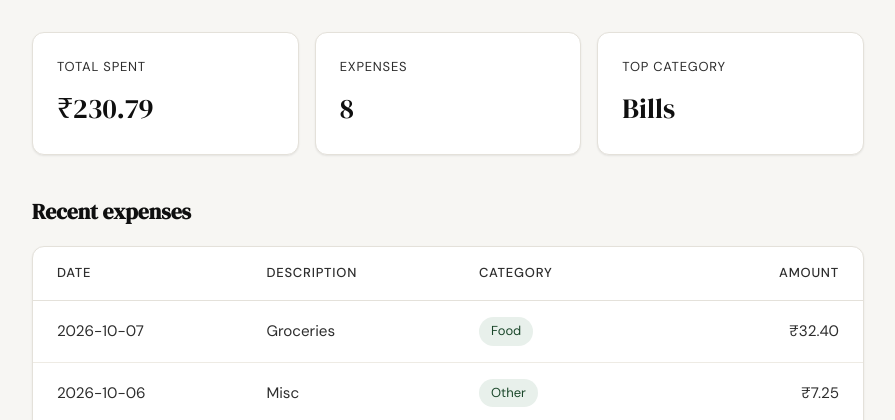
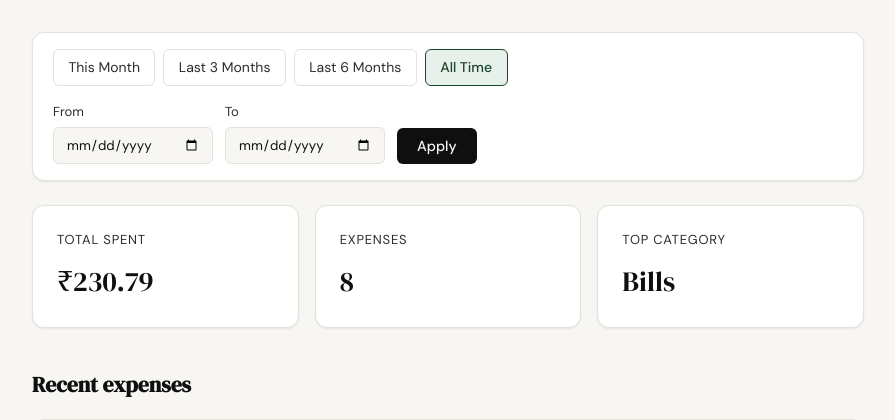
Before and after one commit to ForhanShahriarFahim/spendly, a Flask app: page /profile in a window 1280 px wide. Shown: the part 209-629 px from the top of the page, without its empty margins (192-1087 px from the left). Run offline with Flask 3, Linux system fonts and the light colour scheme; the visitor is signed in with stand-in values (Sample User, id 1); data comes from the database, SQL or seed files in the repository.

Commit message:
Add date range filter to profile page (Step 6)
Co-Authored-By: Claude Sonnet 5.5 <noreply@anthropic.com>

```diff
--- a/app.py
+++ b/app.py
@@ -1,5 +1,7 @@
+import calendar
 import os
 import sqlite3
+from datetime import date, datetime
 
 from flask import (
     Flask,
@@ -134,6 +136,70 @@ def logout():
     return redirect(url_for("landing"))
 
 
+def _parse_iso_date(value):
+    """Return `value` as a normalised YYYY-MM-DD string, or None if it is
+    missing or malformed (a bad value is treated as absent)."""
+    try:
+        return datetime.strptime(value, "%Y-%m-%d").date().isoformat()
+    except (TypeError, ValueError):
+        return None
+
+
+def _shift_months(day, months):
+    """Move `day` by a number of months, clamping to the month's last day."""
+    # Months since year 0 as a single integer, so divmod handles year rollover.
+    index = day.year * 12 + (day.month - 1) + months
+    year, month = divmod(index, 12)
+    month += 1
+    last_day = calendar.monthrange(year, month)[1]
+    return day.replace(year=year, month=month, day=min(day.day, last_day))
+
+
+def _filter_presets(today):
+    """Quick-select date ranges as dicts of label, date_from and date_to."""
+    today_iso = today.isoformat()
+    return [
+        {"label": "This Month",
+         "date_from": today.replace(day=1).isoformat(),
+         "date_to": today_iso},
+        {"label": "Last 3 Months",
+         "date_from": _shift_months(today, -3).isoformat(),
+         "date_to": today_iso},
+        {"label": "Last 6 Months",
+         "date_from": _shift_months(today, -6).isoformat(),
+         "date_to": today_iso},
+        {"label": "All Time", "date_from": None, "date_to": None},
+    ]
+
+
+def _resolve_date_filter(args, today):
+    """Validate date_from/date_to from the query string. Returns a dict with
+    date_from, date_to, error, presets (each flagged `active`) and
+    custom_active. A malformed value is ignored; a reversed range is dropped
+    with an error message."""
+    date_from = _parse_iso_date(args.get("date_from"))
+    date_to = _parse_iso_date(args.get("date_to"))
+    error = None
+    if date_from and date_to and date_from > date_to:
+        date_from = date_to = None
+        error = "Start date must be before end date."
+
+    presets = _filter_presets(today)
+    for preset in presets:
+        preset["active"] = (
+            preset["date_from"] == date_from and preset["date_to"] == date_to
+        )
+    custom_active = bool(date_from or date_to) and not any(
+        p["active"] for p in presets)
+    return {
+        "date_from": date_from,
+        "date_to": date_to,
+        "error": error,
+        "presets": presets,
+        "custom_active": custom_active,
+    }
+
+
 @app.route("/profile")
 def profile():
     user_id = session.get("user_id")
@@ -145,14 +211,30 @@ def profile():
         session.clear()
         return redirect(url_for("login"))
 
-    breakdown = get_category_breakdown(user_id)
+    date_filter = _resolve_date_filter(request.args, date.today())
+    date_from = date_filter["date_from"]
+    date_to = date_filter["date_to"]
+
+    summary = get_expense_summary(user_id, date_from, date_to)
+    breakdown = get_category_breakdown(user_id, date_from, date_to)
+    has_expenses = summary["count"] > 0
+    if not has_expenses and (date_from or date_to):
+        # An empty filtered range: tell "no expenses at all" from "none here".
+        has_expenses = get_expense_summary(user_id)["count"] > 0
     return render_template(
         "profile.html",
         user=user,
-        summary=get_expense_summary(user_id),
+        summary=summary,
         breakdown=breakdown,
         top_category=breakdown[0] if breakdown else None,
-        recent=get_recent_expenses(user_id),
+        recent=get_recent_expenses(
+            user_id, date_from=date_from, date_to=date_to),
+        date_from=date_from,
+        date_to=date_to,
+        has_expenses=has_expenses,
+        filter_error=date_filter["error"],
+        presets=date_filter["presets"],
+        custom_active=date_filter["custom_active"],
     )
 
 
--- a/database/db.py
+++ b/database/db.py
@@ -108,30 +108,46 @@ def _format_member_since(created_at):
         return ""
 
 
-def get_expense_summary(user_id):
-    """Return {"total": float (2dp), "count": int}; zeros when no expenses."""
+def _date_filter(date_from, date_to):
+    """Return (sql_fragment, params) bounding expenses.date inclusively.
+    Only fixed fragments are built here; values are always bound via `?`."""
+    sql, params = "", []
+    if date_from:
+        sql += " AND date >= ?"
+        params.append(date_from)
+    if date_to:
+        sql += " AND date <= ?"
+        params.append(date_to)
+    return sql, tuple(params)
+
+
+def get_expense_summary(user_id, date_from=None, date_to=None):
+    """Return {"total": float (2dp), "count": int}; zeros when no expenses.
+    Optional ISO date bounds (inclusive) restrict the expenses counted."""
+    filter_sql, filter_params = _date_filter(date_from, date_to)
     conn = get_db()
     try:
         row = conn.execute(
             "SELECT COALESCE(SUM(amount), 0) AS total, COUNT(*) AS count"
-            " FROM expenses WHERE user_id = ?",
-            (user_id,),
+            " FROM expenses WHERE user_id = ?" + filter_sql,
+            (user_id, *filter_params),
         ).fetchone()
         return {"total": round(row["total"], 2), "count": row["count"]}
     finally:
         conn.close()
 
 
-def get_category_breakdown(user_id):
+def get_category_breakdown(user_id, date_from=None, date_to=None):
     """Dicts of category, total, count and pct (integer share of spending,
-    summing to 100), highest total first."""
+    summing to 100), highest total first. Optional inclusive ISO date bounds."""
+    filter_sql, filter_params = _date_filter(date_from, date_to)
     conn = get_db()
     try:
         rows = conn.execute(
             "SELECT category, SUM(amount) AS total, COUNT(*) AS count"
-            " FROM expenses WHERE user_id = ?"
+            " FROM expenses WHERE user_id = ?" + filter_sql +
             " GROUP BY category ORDER BY total DESC, category ASC",
-            (user_id,),
+            (user_id, *filter_params),
         ).fetchall()
     finally:
         conn.close()
@@ -149,15 +165,17 @@ def _assign_percentages(rows, total):
     return result
 
 
-def get_recent_expenses(user_id, limit=10):
-    """Most recent expenses first (date, then id, descending)."""
+def get_recent_expenses(user_id, limit=10, date_from=None, date_to=None):
+    """Most recent expenses first (date, then id, descending). Optional
+    inclusive ISO date bounds."""
+    filter_sql, filter_params = _date_filter(date_from, date_to)
     conn = get_db()
     try:
         return conn.execute(
             "SELECT id, amount, category, date, description"
-            " FROM expenses WHERE user_id = ?"
+            " FROM expenses WHERE user_id = ?" + filter_sql +
             " ORDER BY date DESC, id DESC LIMIT ?",
-            (user_id, limit),
+            (user_id, *filter_params, limit),
         ).fetchall()
     finally:
         conn.close()
--- a/static/css/profile.css
+++ b/static/css/profile.css
@@ -244,6 +244,90 @@
     font-size: 0.8125rem;
 }
 
+.filter-bar {
+    display: flex;
+    flex-direction: column;
+    gap: 1rem;
+    margin-bottom: 1.5rem;
+    padding: 1rem 1.25rem;
+    background: var(--paper-card);
+    border: 1px solid var(--border);
+    border-radius: var(--radius-md);
+    box-shadow: var(--profile-shadow);
+}
+
+.filter-presets {
+    display: flex;
+    flex-wrap: wrap;
+    gap: 0.5rem;
+}
+
+.filter-preset {
+    padding: 0.4rem 0.9rem;
+    border: 1px solid var(--border);
+    border-radius: var(--radius-sm);
+    color: var(--ink-soft);
+    font-size: 0.875rem;
+    text-decoration: none;
+}
+
+.filter-preset:hover { background: var(--paper-warm); }
+
+.filter-preset.is-active {
+    background: var(--accent-light);
+    border-color: var(--accent);
+    color: var(--accent);
+    font-weight: 500;
+}
+
+.filter-form {
+    display: flex;
+    flex-wrap: wrap;
+    align-items: flex-end;
+    gap: 0.75rem;
+}
+
+.filter-field {
+    display: flex;
+    flex-direction: column;
+    gap: 0.25rem;
+    font-size: 0.8125rem;
+    color: var(--ink-soft);
+}
+
+.filter-input {
+    /* Override the full-width global .form-input so fields sit inline. */
+    width: auto;
+    min-width: 10rem;
+    padding: 0.5rem 0.75rem;
+    border: 1px solid var(--border);
+    border-radius: var(--radius-sm);
+    background: var(--paper);
+    color: var(--ink);
+    font-family: var(--font-body);
+}
+
+.filter-form.is-active .filter-input { border-color: var(--accent); }
+
+.filter-apply {
+    /* Override the full-width global button so it sits inline. */
+    width: auto;
+    padding: 0.55rem 1.25rem;
+    border: 0;
+    cursor: pointer;
+}
+
+.filter-error {
+    margin: 0;
+    padding: 0.6rem 0.9rem;
+    background: var(--danger-light);
+    border-radius: var(--radius-sm);
+    color: var(--danger);
+    font-size: 0.875rem;
+}
+
+.filter-empty-link { color: var(--accent); }
+
 @media (max-width: 900px) {
     .profile-stats { grid-template-columns: repeat(2, 1fr); }
 }
@@ -251,6 +335,10 @@
 @media (max-width: 600px) {
     .profile-page { padding: 1.5rem 1rem 3rem; }
     .profile-stats { grid-template-columns: 1fr; }
+    .filter-presets { display: grid; grid-template-columns: 1fr 1fr; }
+    .filter-preset { text-align: center; }
+    .filter-form { flex-direction: column; align-items: stretch; }
+    .filter-input { width: 100%; }
     .profile-name { font-size: 1.5rem; }
     .category-list { padding: 1rem; }
     .category-head { flex-wrap: wrap; }
--- a/templates/profile.html
+++ b/templates/profile.html
@@ -20,6 +20,30 @@
         </div>
     </header>
 
+    <section class="filter-bar" aria-label="Filter by date">
+        <div class="filter-presets">
+            {% for preset in presets %}
+            <a class="filter-preset{% if preset['active'] %} is-active{% endif %}"
+               href="{{ url_for('profile', date_from=preset['date_from'], date_to=preset['date_to']) }}"
+               {% if preset['active'] %}aria-current="true"{% endif %}>{{ preset["label"] }}</a>
+            {% endfor %}
+        </div>
+        <form class="filter-form{% if custom_active %} is-active{% endif %}" method="get" action="{{ url_for('profile') }}">
+            <div class="filter-field">
+                <label for="date_from">From</label>
+                <input class="filter-input" type="date" id="date_from" name="date_from" value="{{ date_from or '' }}">
+            </div>
+            <div class="filter-field">
+                <label for="date_to">To</label>
+                <input class="filter-input" type="date" id="date_to" name="date_to" value="{{ date_to or '' }}">
+            </div>
+            <button class="btn-primary filter-apply" type="submit">Apply</button>
+        </form>
+        {% if filter_error %}
+        <p class="filter-error" role="alert">{{ filter_error }}</p>
+        {% endif %}
+    </section>
+
     <div class="profile-stats">
         <div class="stat-card">
             <span class="stat-label">Total spent</span>
@@ -35,10 +59,15 @@
         </div>
     </div>
 
-    {% if summary["count"] == 0 %}
+    {% if not has_expenses %}
     <div class="profile-empty">
         <h2 class="profile-section-title">No expenses yet</h2>
         <p>Once you start tracking, your spending will show up here.</p>
+    </div>
+    {% elif summary["count"] == 0 %}
+    <div class="profile-empty">
+        <h2 class="profile-section-title">No expenses in this date range</h2>
+        <p>Try a different range or <a class="filter-empty-link" href="{{ url_for('profile') }}">clear the filter</a>.</p>
     </div>
     {% else %}
 
```
Also changed, not shown: CLAUDE.md (+2 -2 lines), tests/test_date_filter.py (added, +466 -0 lines), .claude/specs/06-date-filter-profile-page.md (added).
